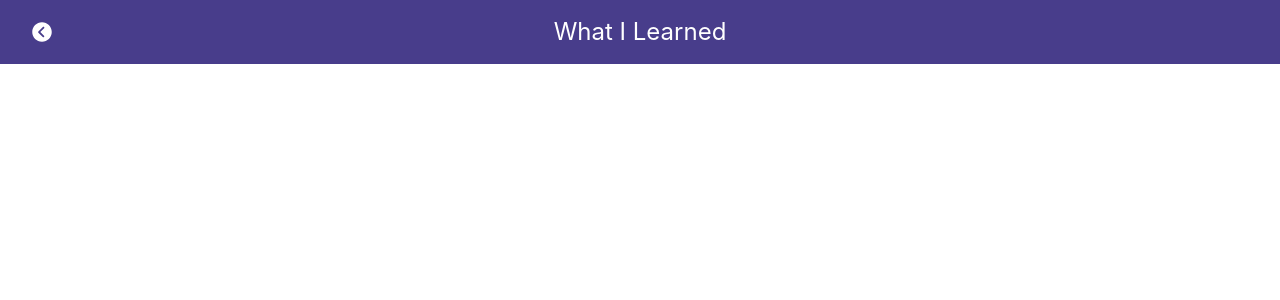
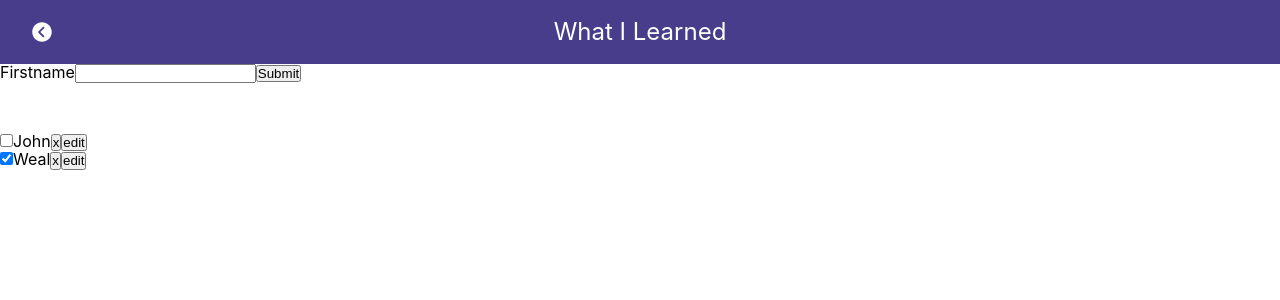
Before and after one commit to saebomp/todayilearned, a React (Create React App) app: page /crudhooks3 in a window 1280 px wide. Shown: the top 300 px of the page. Built offline with nearby package versions, Linux system fonts and the light colour scheme.

Commit message:
add crudhooks3

```diff
--- a/src/App.js
+++ b/src/App.js
@@ -29,6 +29,7 @@ import Form_state from './components/Form_state'
 import Crud2 from './components/Crud2/Crud2'
 import Crudprops2 from './components/Crud2/Crudprops2'
 import Crudhooks2 from './components/Crud2/Crudhooks2'
+import Crudhooks3 from './components/Crud2/Crudhooks3'
 import Crud3 from './components/Crud2/Crud3'
 
 
@@ -66,6 +67,7 @@ function App() {
         <Route exact path="/crud2" component={Crud2} />
         <Route exact path="/crudprops2" component={Crudprops2} />
         <Route exact path="/crudhooks2" component={Crudhooks2} />
+        <Route exact path="/crudhooks3" component={Crudhooks3} />
         <Route exact path="/crud3" component={Crud3} />
       </div>
     </Router>
--- a/src/Data.js
+++ b/src/Data.js
@@ -167,4 +167,10 @@ export let DATA = [
     title : 'crud3',
     component : 'Crud3'
   },
+  {
+    id: 30,
+    path : '/crudhooks3',
+    title : 'crudhooks3',
+    component : 'Crudhooks3'
+  },
 ]
--- a/src/components/Crud2/Crud3.js
+++ b/src/components/Crud2/Crud3.js
@@ -65,9 +65,6 @@ handleUpdateUser = (id, initialUser) => {
     })
 }
 
-
-
-
 render = () => {
     return (
         <>
--- /dev/null
+++ b/src/components/Crud2/Crudhooks3.js
@@ -0,0 +1,87 @@
+import React, {useState} from 'react'
+
+const Crudhooks2 = () => {
+
+const usersData = [
+    {id:1, firstname:'John', checked:false},
+    {id:2, firstname:'Weal', checked:true},
+]
+
+const initialUser = {id:null, firstname:'', checked:false}
+
+const [users, setUsers] = useState(usersData)
+const [initial, setInitial] = useState(initialUser)
+const [editing, setEditing] = useState(false)
+
+const handleChange = (e) => {
+    const {value} = e.target
+    setInitial({...initial, firstname:value})
+}
+
+const handleSubmit = (e) => {
+    e.preventDefault();
+    initial.id = initial.length + 1
+    setUsers([...users, initial])
+    setInitial(initialUser)
+}
+
+const handleDelete = (id) => {
+    const deleteUser = users.filter((user) => (user.id !== id))
+    setUsers(deleteUser)
+}
+
+const handleEdit = (user) => {
+    setEditing(true)
+    setInitial({id:user.id, firstname:user.firstname, checked:user.checked})
+}
+
+const handleCancle = () => {
+    setEditing(false)
+}
+const handleInputChange = (e) => {
+    const {value} = e.target;
+    setInitial({...initial, firstname:value})
+}
+const handleUpdate = (e) => {
+    e.preventDefault();
+    setEditing(false)
+    setUsers(users.map((user) => (
+        user.id === initial.id ? initial:user
+    )))
+    setInitial(initialUser)
+}
+
+return (
+    <div>
+        {!editing ? (
+        <div>
+            <label for="">Firstname</label>
+            <input type="text" onChange={handleChange} name="firstname" />
+            <button onClick={handleSubmit}>Submit</button>
+        </div>
+         ) : (
+        <div>
+            <form>
+                <label for="">Firstname</label>
+                <input type="text" value={initial.firstname} onChange={handleInputChange} name="firstname" value={initial.firstname} />
+                <button onClick={handleCancle}>Cancle</button>
+                <button onClick={handleUpdate}>Update</button>
+            </form>
+        </div>
+        )
+        }
+        <div style={{marginTop:'50px'}}>
+            {users.map(user => (
+                <div>
+                    <input type="checkbox" checked={user.checked} />{user.firstname}
+                    <button onClick={() => handleDelete(user.id)}>x</button>
+                    <button onClick={() => handleEdit(user)}>edit</button>
+                </div>
+            ))}
+        </div>
+    </div>
+    )
+}
+
+
+export default Crudhooks2
```
